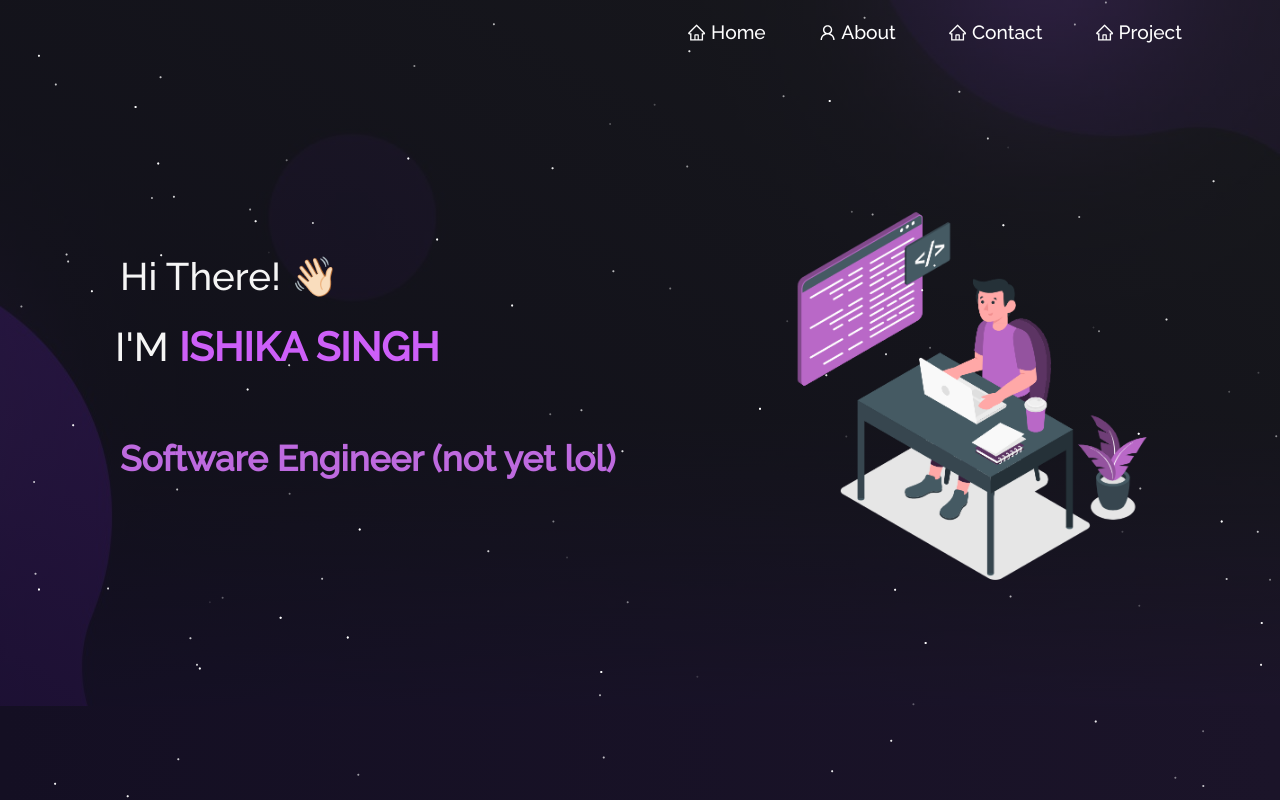
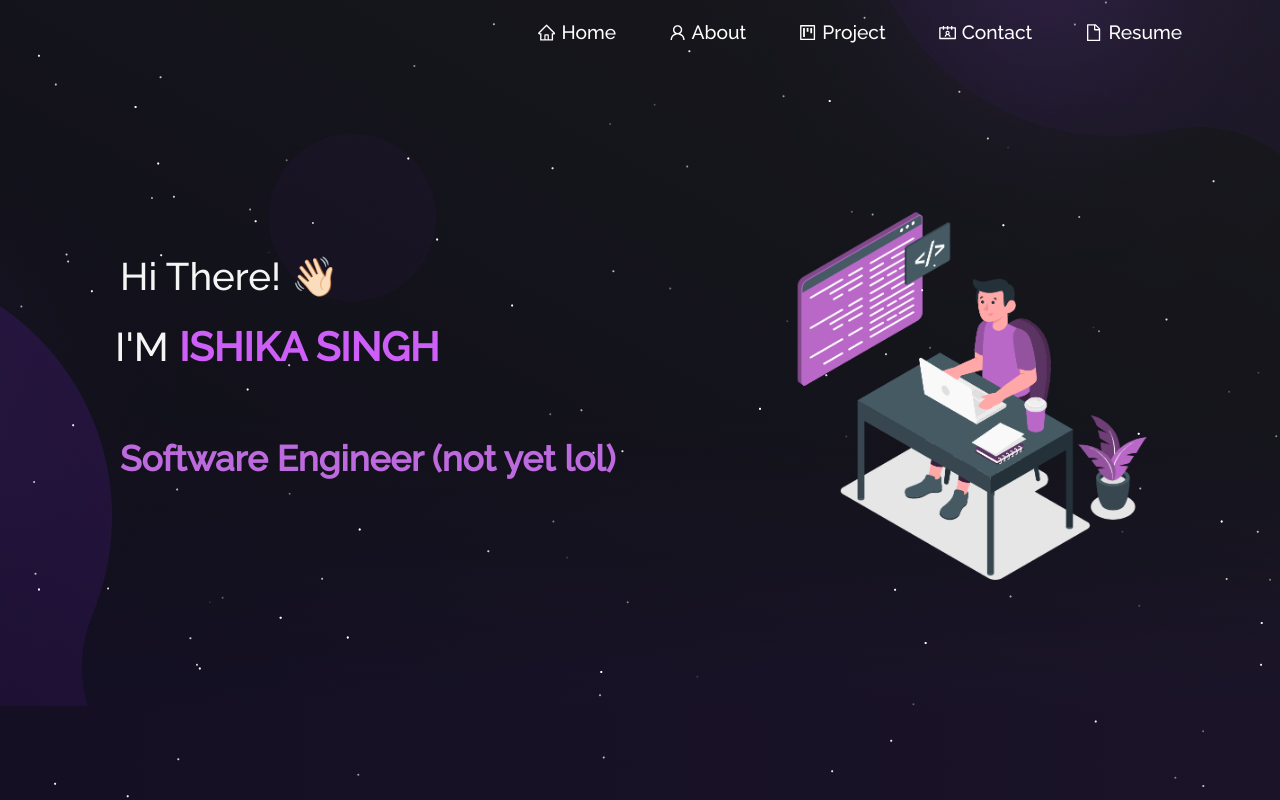
Before and after one commit to ishikasingh21/Ishika-Portfolio-main, a React (Create React App) app: page / in a window 1280 px wide. Shown: the top 800 px of the page. Built offline with nearby package versions, Linux system fonts and the light colour scheme.

Commit message:
updated Contact

```diff
--- a/src/components/Contact.js
+++ b/src/components/Contact.js
@@ -15,7 +15,7 @@ const Contact = () => {
               ishika003.singh@gamil.com
             </a>
           </div>
-          <a className='border-b-2 mt-3 inline-block border-gray-500' href='./Resume - Theelipan Prabakar.pdf' target='_blank' rel='noreferrer'>
+          <a className='border-b-2 mt-3 inline-block border-gray-500' href='./Ishika Singh.pdf' target='_blank' rel='noreferrer'>
             Resume
           </a>
           <div className='flex flex-row flex-wrap mt-7'>
--- a/src/components/Home/Home.js
+++ b/src/components/Home/Home.js
@@ -3,6 +3,7 @@ import { Container, Row, Col } from "react-bootstrap";
 import homeLogo from "../../Assets/home-main.svg";
 import Particle from "../Particle";
 import Home2 from "./Home2";
+
 import Type from "./Type";
 
 function Home() {
--- a/src/components/Navbar.js
+++ b/src/components/Navbar.js
@@ -4,7 +4,10 @@ import Nav from "react-bootstrap/Nav";
 import Container from "react-bootstrap/Container";
 import { Link } from "react-router-dom";
 import {
+  AiOutlineContacts,
+  AiOutlineFile,
   AiOutlineHome,
+  AiOutlineProject,
   AiOutlineUser,
 } from "react-icons/ai";
 
@@ -62,16 +65,29 @@ function NavBar() {
             </Nav.Item>
 
             <Nav.Item>
-              <Nav.Link as={Link} to="/" onClick={() => updateExpanded(false)}>
-                <AiOutlineHome style={{ marginBottom: "2px" }} /> Contact
+              <Nav.Link as={Link}
+                to="/Project"
+                onClick={() => updateExpanded(false)}>
+                <AiOutlineProject style={{ marginBottom: "2px" }} /> Project
               </Nav.Link>
             </Nav.Item>
 
             <Nav.Item>
-              <Nav.Link as={Link} to="/" onClick={() => updateExpanded(false)}>
-                <AiOutlineHome style={{ marginBottom: "2px" }} /> Project
+              <Nav.Link as={Link}
+                to="/Contact"
+                onClick={() => updateExpanded(false)}>
+                <AiOutlineContacts style={{ marginBottom: "2px" }} /> Contact
               </Nav.Link>
             </Nav.Item>
+
+            <Nav.Item>
+              <Nav.Link as={Link}
+                to="/Resume"
+                onClick={() => updateExpanded(false)}>
+                <AiOutlineFile style={{ marginBottom: "2px" }} /> Resume
+              </Nav.Link>
+            </Nav.Item>
+
 
           </Nav>
         </Navbar.Collapse>
```
